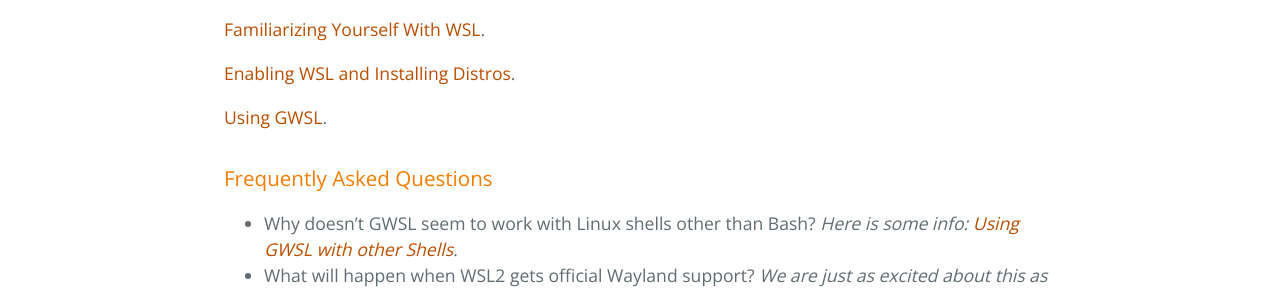
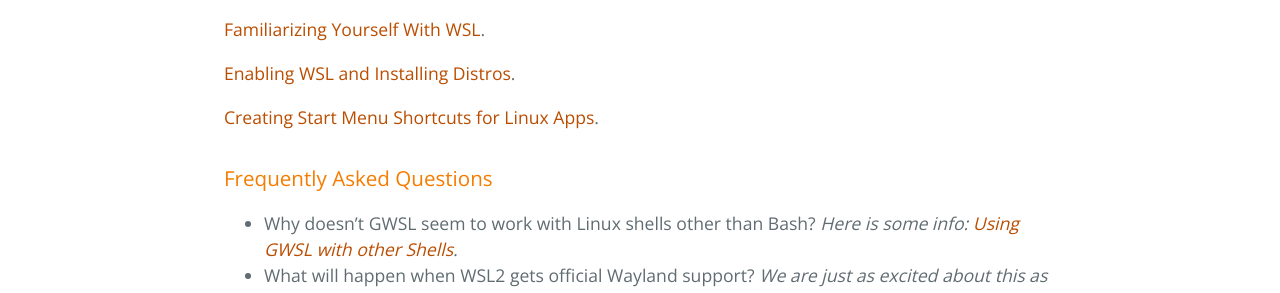
Before and after one commit to Opticos/gwsl, a Jekyll site: the page built from index.md, in a window 1280 px wide. Shown: the part 1704-1997 px from the top of the page. Built offline with Jekyll 4.4.1, drawn with Linux system fonts in a browser that asks for light colours; the repository's description, which GitHub fills in, is left out.

Commit message:
Update index.md

```diff
--- a/index.md
+++ b/index.md
@@ -50,7 +50,7 @@ Quick Links:
 
 [Enabling WSL and Installing Distros](https://docs.microsoft.com/en-us/windows/wsl/install-win10).
 
-[Using GWSL](./tutorials/machine_configure.html).
+[Creating Start Menu Shortcuts for Linux Apps](./tutorials/manual.html#using-the-gwsl-shortcut-creator).
 
 <!--
 TODO: [Prepare a Distro for X (Graphics Compatibility)](https://guides.github.com/features/mastering-markdown/).
```
